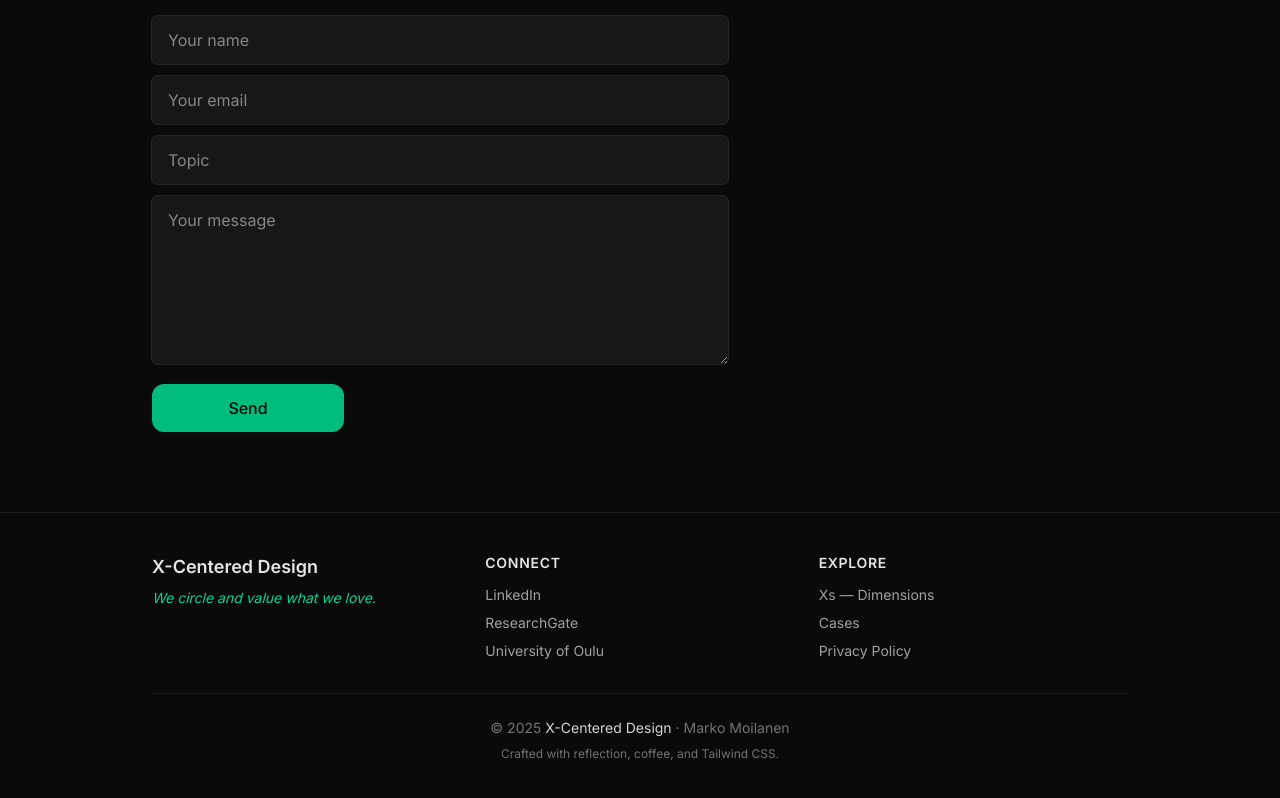
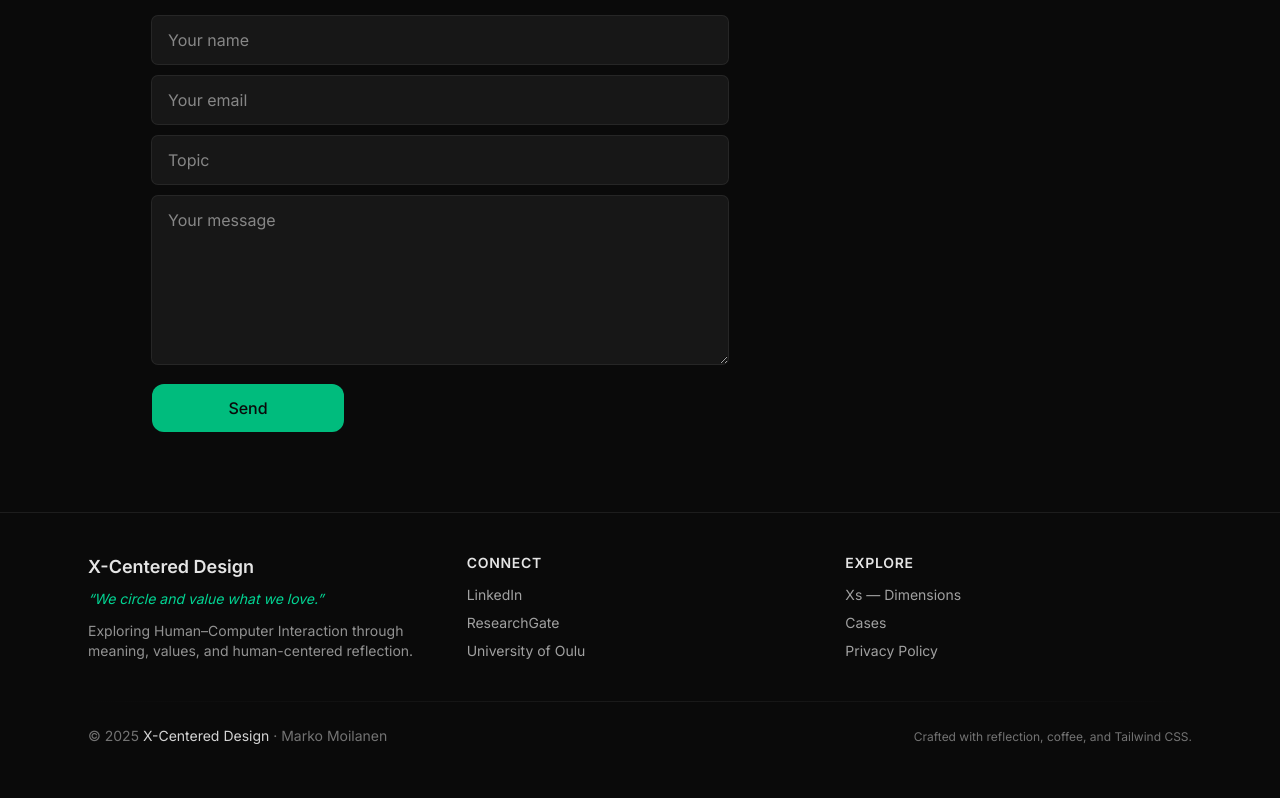
Before and after one commit to moilanenmime/xcentered, a Next.js app: page / in a window 1280 px wide. Shown: the part 929-1727 px from the top of the page. Built offline with nearby package versions, Linux system fonts and the light colour scheme.

Commit message:
refactor: enhance footer layout and styling for improved readability and accessibility

```diff
--- a/components/Footer.tsx
+++ b/components/Footer.tsx
@@ -1,22 +1,26 @@
 export default function Footer() {
   return (
     <footer className="border-t border-neutral-800/70 bg-neutral-950 text-neutral-400">
-      <div className="mx-auto max-w-5xl px-4 sm:px-6 py-8 sm:py-10">
-        {/* Grid Layout: single column by default, 2 cols at sm, 3 at lg */}
-        <div className="grid gap-6 grid-cols-1 sm:grid-cols-2 lg:grid-cols-3">
+      <div className="mx-auto max-w-6xl px-4 sm:px-6 py-10">
+        {/* Top: 3 columns on lg, 2 on sm, 1 on mobile */}
+        <div className="grid grid-cols-1 gap-8 sm:grid-cols-2 lg:grid-cols-3">
           {/* Brand & Quote */}
-          <div>
-            <h3 className="text-lg font-semibold text-neutral-200">
+          <div className="text-center sm:text-left">
+            <h3 className="text-base sm:text-lg font-semibold text-neutral-200">
               X-Centered Design
             </h3>
-            <p className="mt-2 text-sm italic text-emerald-400 leading-tight">
-              We circle and value what we love.
+            <p className="mt-2 text-sm italic text-emerald-400 leading-snug">
+              “We circle and value what we love.”
+            </p>
+            <p className="mt-3 text-sm text-neutral-400/90">
+              Exploring Human–Computer Interaction through meaning, values, and
+              human-centered reflection.
             </p>
           </div>
 
-          {/* Connect Links */}
-          <div>
-            <h3 className="text-sm font-semibold text-neutral-200 mb-3 uppercase tracking-wider">
+          {/* Connect */}
+          <div className="text-center sm:text-left">
+            <h3 className="text-xs sm:text-sm font-semibold text-neutral-200 mb-3 uppercase tracking-wider">
               Connect
             </h3>
             <ul className="space-y-2 text-sm">
@@ -25,9 +29,9 @@ export default function Footer() {
                   href="https://www.linkedin.com/in/marko-moilanen-hcd/"
                   target="_blank"
                   rel="noopener noreferrer"
-                  className="inline-block hover:text-emerald-400 transition-colors break-words"
+                  className="inline-flex items-center gap-2 hover:text-emerald-400 transition-colors focus:outline-none focus-visible:ring-2 focus-visible:ring-emerald-500 rounded"
                 >
-                  LinkedIn
+                  <span className="leading-none">LinkedIn</span>
                 </a>
               </li>
               <li>
@@ -35,9 +39,9 @@ export default function Footer() {
                   href="https://www.researchgate.net/profile/Marko-Moilanen-2"
                   target="_blank"
                   rel="noopener noreferrer"
-                  className="inline-block hover:text-emerald-400 transition-colors break-words"
+                  className="inline-flex items-center gap-2 hover:text-emerald-400 transition-colors focus:outline-none focus-visible:ring-2 focus-visible:ring-emerald-500 rounded"
                 >
-                  ResearchGate
+                  <span className="leading-none">ResearchGate</span>
                 </a>
               </li>
               <li>
@@ -45,24 +49,24 @@ export default function Footer() {
                   href="https://www.oulu.fi/fi/tutkijat/marko-moilanen"
                   target="_blank"
                   rel="noopener noreferrer"
-                  className="inline-block hover:text-emerald-400 transition-colors break-words"
+                  className="inline-flex items-center gap-2 hover:text-emerald-400 transition-colors focus:outline-none focus-visible:ring-2 focus-visible:ring-emerald-500 rounded break-words"
                 >
-                  University of Oulu
+                  <span className="leading-none">University of Oulu</span>
                 </a>
               </li>
             </ul>
           </div>
 
-          {/* Legal & Navigation */}
-          <div>
-            <h3 className="text-sm font-semibold text-neutral-200 mb-3 uppercase tracking-wider">
+          {/* Explore */}
+          <div className="text-center sm:text-left">
+            <h3 className="text-xs sm:text-sm font-semibold text-neutral-200 mb-3 uppercase tracking-wider">
               Explore
             </h3>
             <ul className="space-y-2 text-sm">
               <li>
                 <a
                   href="/xs"
-                  className="inline-block hover:text-emerald-400 transition-colors break-words"
+                  className="inline-flex items-center gap-2 hover:text-emerald-400 transition-colors focus:outline-none focus-visible:ring-2 focus-visible:ring-emerald-500 rounded"
                 >
                   Xs — Dimensions
                 </a>
@@ -70,7 +74,7 @@ export default function Footer() {
               <li>
                 <a
                   href="/cases"
-                  className="inline-block hover:text-emerald-400 transition-colors break-words"
+                  className="inline-flex items-center gap-2 hover:text-emerald-400 transition-colors focus:outline-none focus-visible:ring-2 focus-visible:ring-emerald-500 rounded"
                 >
                   Cases
                 </a>
@@ -78,7 +82,7 @@ export default function Footer() {
               <li>
                 <a
                   href="/privacy"
-                  className="inline-block hover:text-emerald-400 transition-colors break-words"
+                  className="inline-flex items-center gap-2 hover:text-emerald-400 transition-colors focus:outline-none focus-visible:ring-2 focus-visible:ring-emerald-500 rounded"
                 >
                   Privacy Policy
                 </a>
@@ -87,18 +91,21 @@ export default function Footer() {
           </div>
         </div>
 
-        {/* Divider — smaller gap and centered compact layout for small screens */}
-        <div className="mt-6 sm:mt-8 border-t border-neutral-800/50 pt-4 sm:pt-6">
-          <div className="flex flex-col items-center gap-1">
-            <p className="text-sm text-neutral-500">
-              © {new Date().getFullYear()}{" "}
-              <span className="text-neutral-300">X-Centered Design</span> ·
-              Marko Moilanen
-            </p>
-            <p className="mt-1 text-xs text-neutral-500">
-              Crafted with reflection, coffee, and Tailwind CSS.
-            </p>
-          </div>
+        {/* Divider */}
+        <div className="mt-10 h-px w-full bg-gradient-to-r from-transparent via-neutral-800/60 to-transparent" />
+
+        {/* Bottom bar: stacked on mobile, row on sm+ */}
+        <div className="mt-6 flex flex-col items-center gap-2 sm:flex-row sm:justify-between">
+          <p className="text-center sm:text-left text-sm text-neutral-500">
+            © {new Date().getFullYear()}{" "}
+            <span className="text-neutral-300">X-Centered Design</span> · Marko
+            Moilanen
+          </p>
+
+          {/* Small print; wraps nicely on tiny screens */}
+          <p className="text-center sm:text-right text-xs text-neutral-500 leading-relaxed">
+            Crafted with reflection, coffee, and Tailwind CSS.
+          </p>
         </div>
       </div>
     </footer>
```
